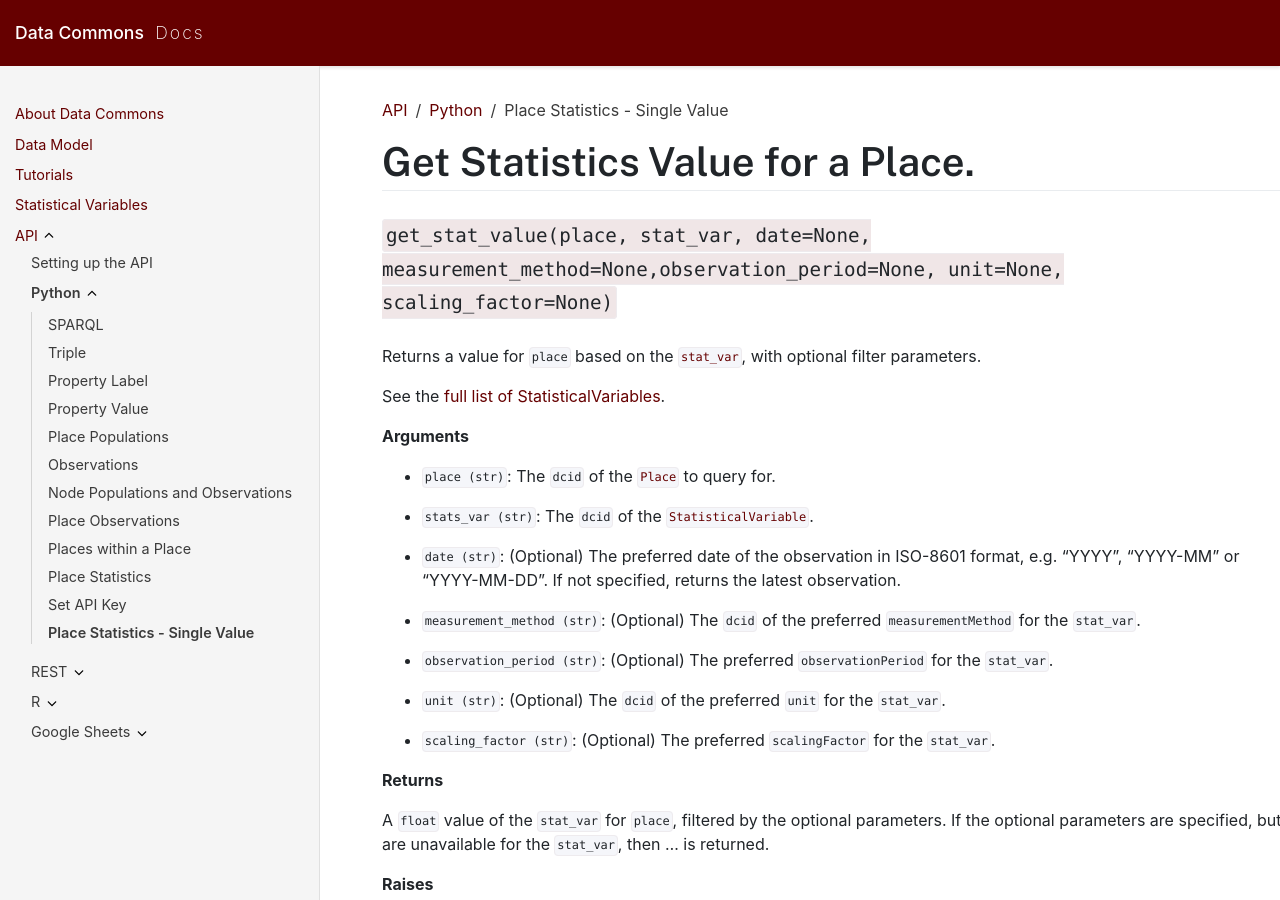
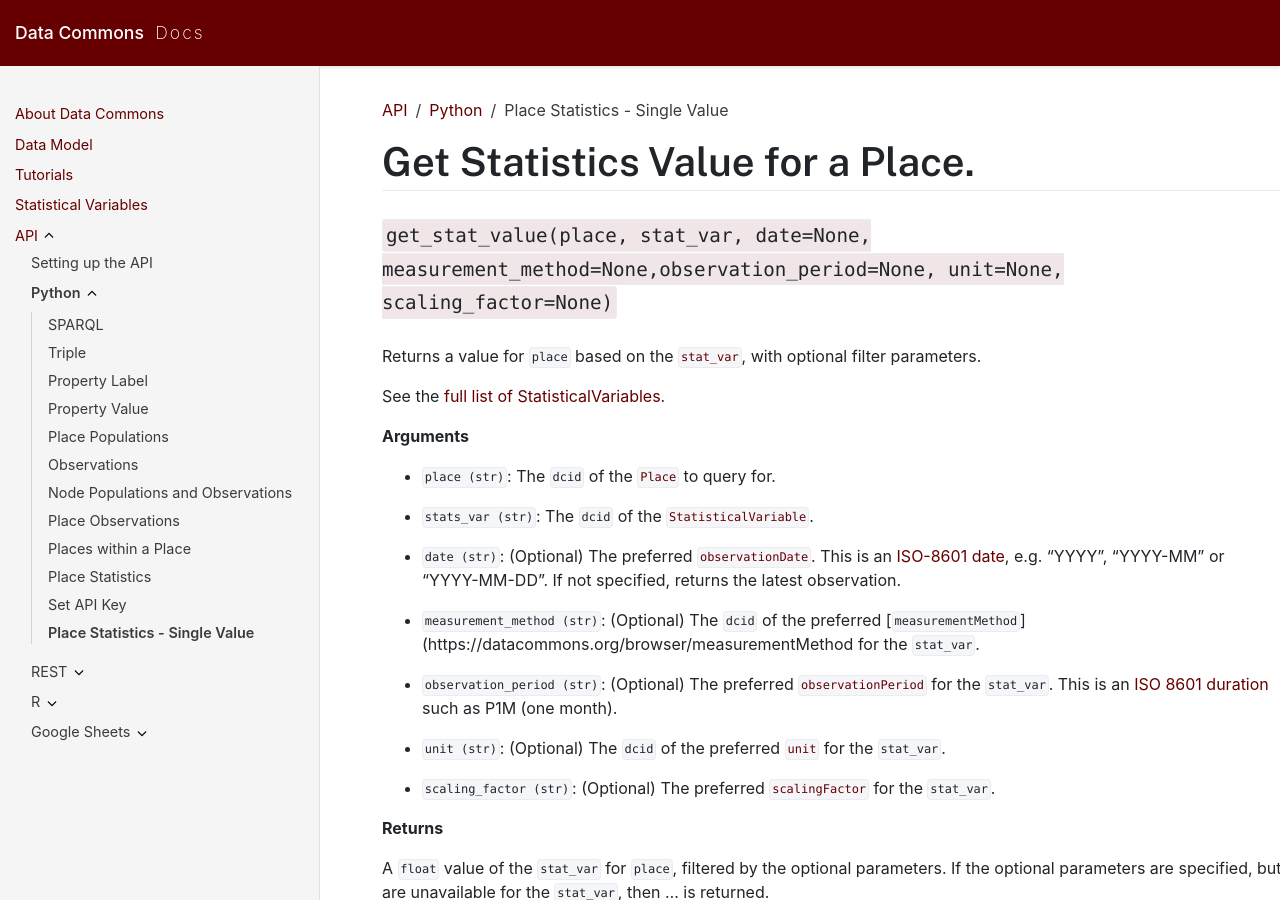
Before and after one commit to datacommonsorg/docsite, a Jekyll site: the page built from api/python/stat_value.md, in a window 1280 px wide and 900 px high. Built offline with Jekyll 4.4.1, drawn with Linux system fonts in a browser that asks for light colours.

Commit message:
add more details and links

```diff
--- a/api/python/stat_value.md
+++ b/api/python/stat_value.md
@@ -24,15 +24,15 @@ See the [full list of StatisticalVariables](/statistical_variables.html).
 * `stats_var (str)`: The `dcid` of the
   [`StatisticalVariable`](https://datacommons.org/browser/StatisticalVariable).
 
-* `date (str)`: (Optional) The preferred date of the observation in ISO-8601 format, e.g. "YYYY", "YYYY-MM" or "YYYY-MM-DD". If not specified, returns the latest observation.
+* `date (str)`: (Optional) The preferred [`observationDate`](https://datacommons.org/browser/observationDate). This is an [ISO-8601 date](https://en.wikipedia.org/wiki/ISO_8601#Dates), e.g. "YYYY", "YYYY-MM" or "YYYY-MM-DD". If not specified, returns the latest observation.
 
-* `measurement_method (str)`: (Optional) The `dcid` of the preferred `measurementMethod` for the `stat_var`.
+* `measurement_method (str)`: (Optional) The `dcid` of the preferred [`measurementMethod`](https://datacommons.org/browser/measurementMethod for the `stat_var`.
 
-* `observation_period (str)`: (Optional) The preferred `observationPeriod` for the `stat_var`.
+* `observation_period (str)`: (Optional) The preferred [`observationPeriod`](https://datacommons.org/browser/observationPeriod) for the `stat_var`. This is an [ISO 8601 duration](https://en.wikipedia.org/wiki/ISO_8601#Durations) such as P1M (one month).
 
-* `unit (str)`: (Optional) The `dcid` of the preferred `unit` for the `stat_var`.
+* `unit (str)`: (Optional) The `dcid` of the preferred [`unit`](https://datacommons.org/browser/unit) for the `stat_var`.
 
-* `scaling_factor (str)`: (Optional) The preferred `scalingFactor` for the `stat_var`.
+* `scaling_factor (str)`: (Optional) The preferred [`scalingFactor`](https://datacommons.org/browser/scalingFactor) for the `stat_var`.
 
 **Returns**
 
```
